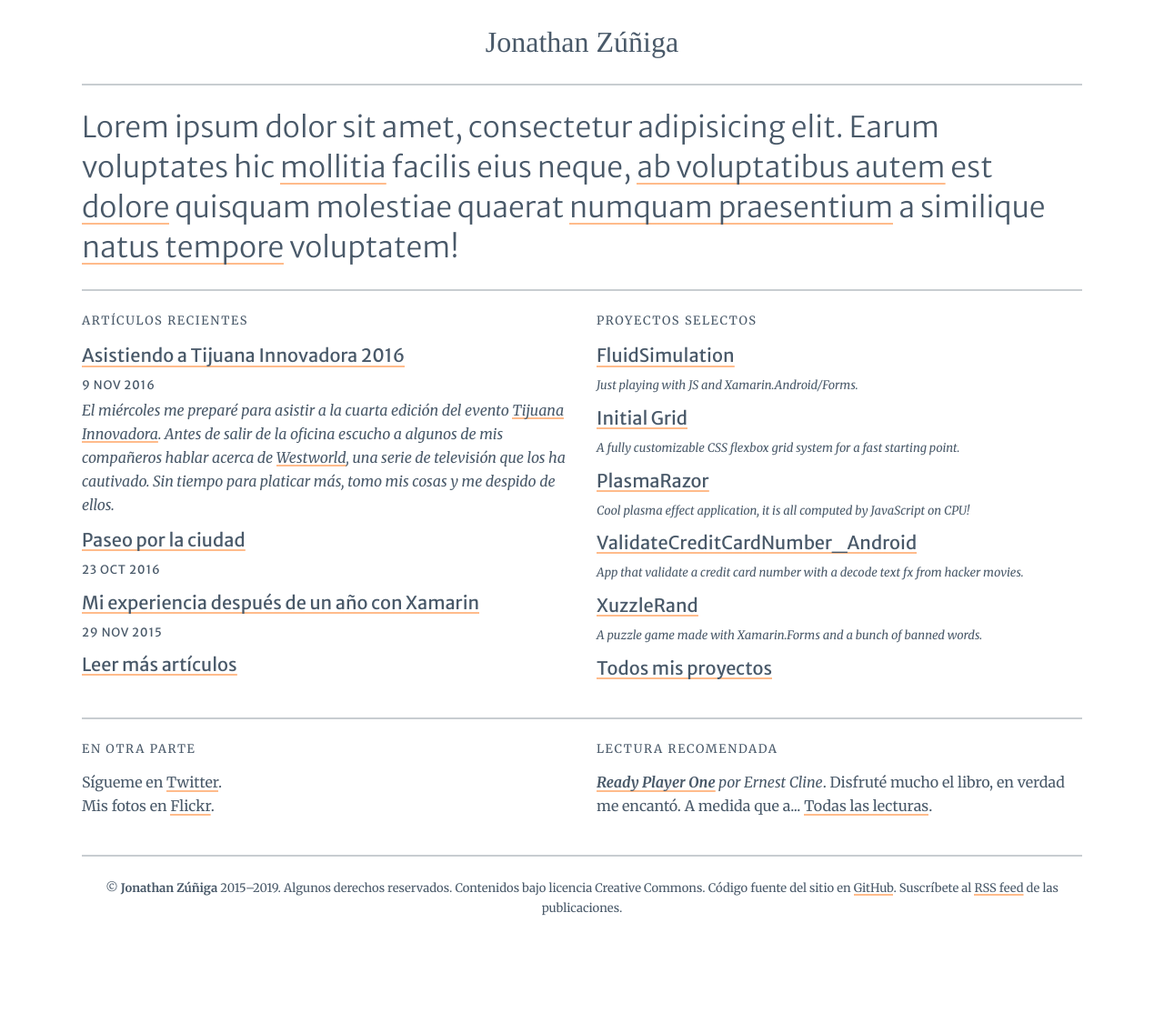
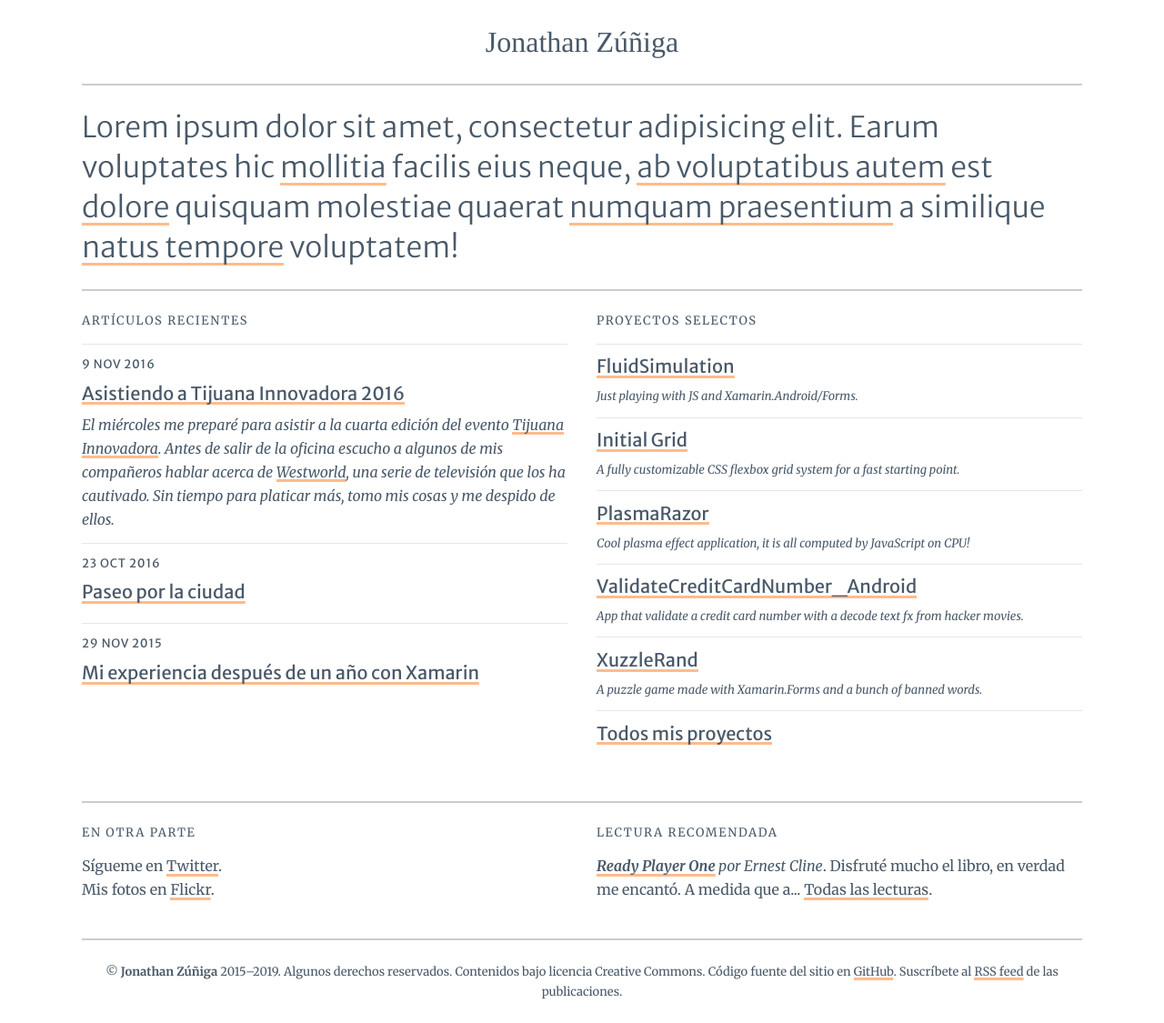
Before and after one commit to jonathanzuniga/jonathanzuniga.github.io, a Jekyll site: the page built from index.html, in a window 1280 px wide. Shown: the whole page at 91% size. Built offline with Jekyll 4.4.1, drawn with Linux system fonts in a browser that asks for light colours; some web fonts are replaced; the list of posts is cut into pages by our own code; before the commit the page ends 1033 px from its top, so only the background shows below that.

Commit message:
Actualizar el intro, y el archivo patterns.

```diff
--- a/_includes/intro.html
+++ b/_includes/intro.html
@@ -12,19 +12,19 @@
 <div class="recent-articles section">
     <h2 class="section__title">Artículos Recientes</h2>
 
-    <ul class="list">
-        {% for post in site.posts limit: 3 %}
+    <ul class="list list--bordered">
+        {% for post in site.posts limit: 5 %}
         <li>
             <article class="post post--{{ forloop.index }}">
                 <header class="post__header">
+                    <div class="post__date">
+                        <small>{% include date.html %}</small>
+                    </div>
                     <h3 class="post__title h5">
                         <a href="{{ post.url }}">
                             {{ post.title }}
                         </a>
                     </h3>
-                    <div class="post__date">
-                        <small>{% include date.html %}</small>
-                    </div>
                 </header>
 
                 {% if forloop.first %}
@@ -35,18 +35,13 @@
             </article>
         </li>
         {% endfor %}
-        <li>
-            <h3 class="h5">
-                <a href="{{ site.baseurl }}/blog">Leer más artículos</a>
-            </h3>
-        </li>
     </ul>
 </div>
 
 <div class="selected-projects section">
     <h2 class="section__title">Proyectos Selectos</h2>
 
-    <ul class="list">
+    <ul class="list list--bordered">
         {% assign selected_projects = site.data.selected_projects | sort:
         'title' %} {% for sp in selected_projects limit: 5 %}
         <li>
```
Also changed, not shown: css/patterns.min.css.
